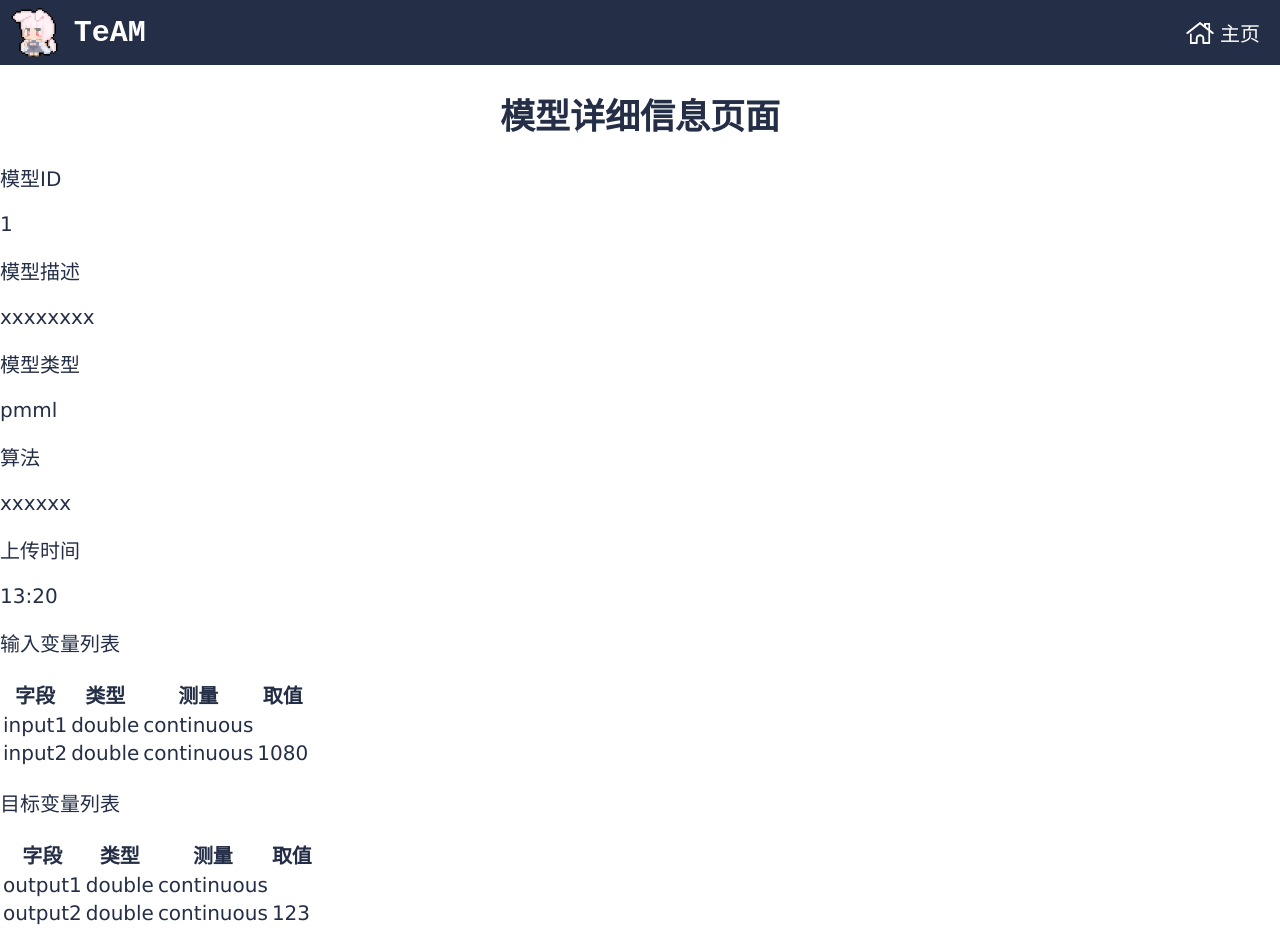
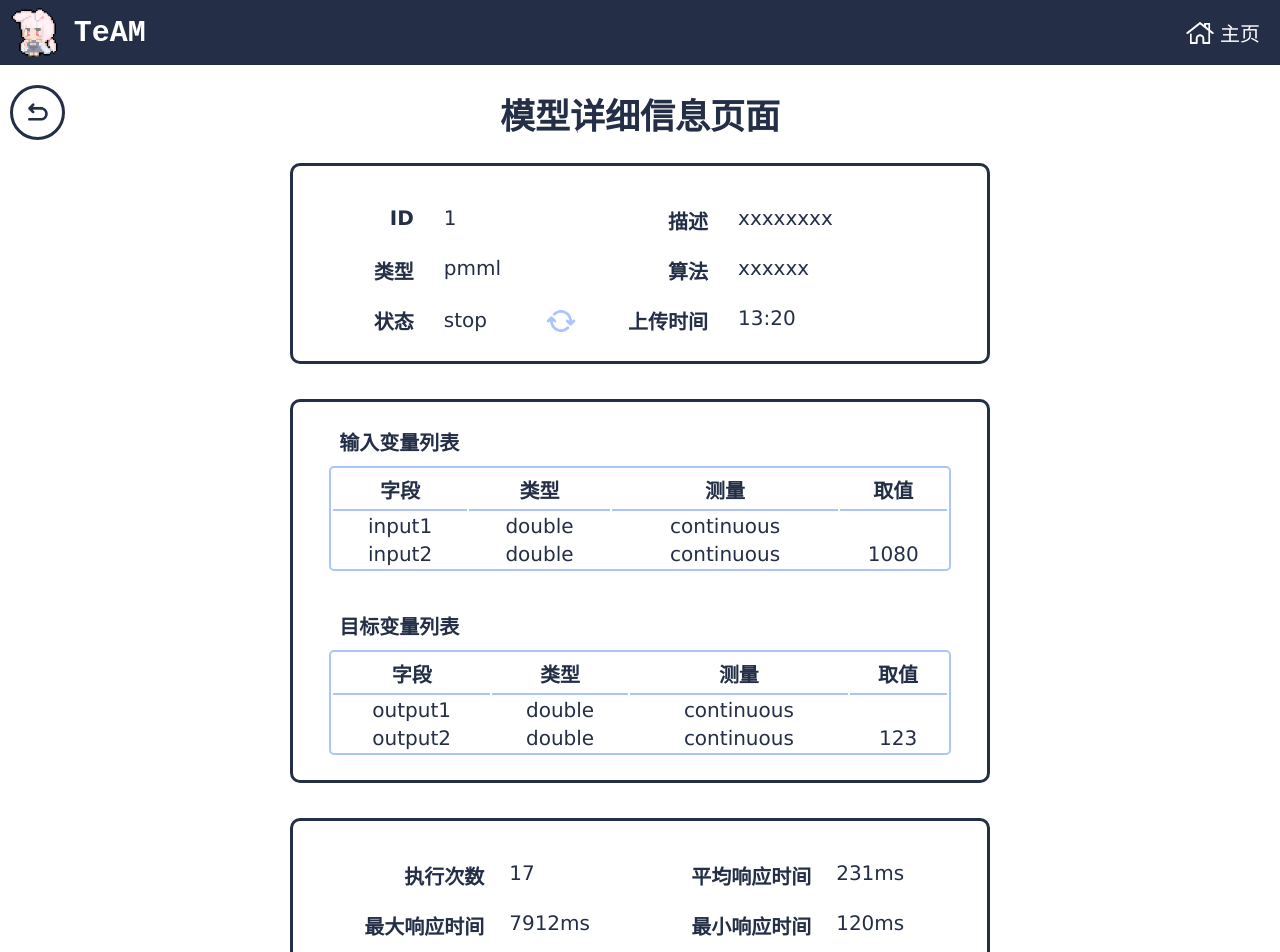
Before and after one commit to ferv3455/ML-Model-Management, a Vue app in the folder client/: page /model/1 in a window 1280 px wide. Shown: the top 952 px of the page. Built offline with nearby package versions, Linux system fonts and the light colour scheme.

Commit message:
对模型详细页面添加了排版与部分样式

```diff
--- a/client/src/style/daycolor.css
+++ b/client/src/style/daycolor.css
@@ -2,11 +2,13 @@
     --textColor: #242f47;
     --backgroundColor: #ffffff;
     --buttonColor: #abc4ff;
+    --roundButtonColor: #c1d3fe;
     --hrefColor: #242f47;
     --inputColor: #e2eafc;
     --navColor: #242f47;
     --navTextColor: #ffffff;
     --buttonTransColor: #e2eafc;
+    --importantColor: rgb(246, 136, 141);
 }
 
 button {
@@ -44,3 +46,8 @@ nav {
     border-color: var(--textColor);
     border-width: 2px;
 }
+
+.roundButton {
+    background-color: transparent;
+    border-color: var(--textColor);
+}
--- a/client/src/style/main.css
+++ b/client/src/style/main.css
@@ -49,3 +49,12 @@ body {
     font-size: 20px;
     font-family: 'Lucida Sans', 'Lucida Sans Regular', 'Lucida Grande', 'Lucida Sans Unicode', Geneva, Verdana, sans-serif;
 }
+
+.roundButton {
+    width: 55px;
+    height: 55px;
+    border-radius: 29px;
+    border-style: solid;
+    border-width: 3;
+    box-shadow: none;
+}
--- a/client/src/views/ModelIDView.vue
+++ b/client/src/views/ModelIDView.vue
@@ -4,16 +4,27 @@
       模型详细信息页面
     </h1>
     <div id="modelIDPageModelDetail">
-      <p class="modelIDPageModelInfo">模型ID</p>
+      <div id="modelIDPageModelDetailBasic">
+        <p class="modelIDPageModelInfo">ID</p>
         <p class="modelIDPageGetModelInfo">{{ modelID }}</p>
-      <p class="modelIDPageModelInfo">模型描述</p>
+        <p class="modelIDPageModelInfo">描述</p>
         <p class="modelIDPageGetModelInfo">{{ modelDes }}</p>
-      <p class="modelIDPageModelInfo">模型类型</p>
+        <p class="modelIDPageModelInfo">类型</p>
         <p class="modelIDPageGetModelInfo">{{ modelType }}</p>
         <p class="modelIDPageModelInfo">算法</p>
         <p class="modelIDPageGetModelInfo">{{ modelAlgo }}</p>
+        <p class="modelIDPageModelInfo">状态</p>
+        <div id="modelIDPageStatusBox">
+          <p class="modelIDPageGetModelInfo">{{ modelStatus }}</p>
+          <button @click="changeModelStatus" id="modelIDPageChangeModelStatus">
+            <img id="modelIDPageChangeStatusIcon" src="../assets/changeStatusIcon.png" alt="return">
+          </button>
+        </div>
         <p class="modelIDPageModelInfo">上传时间</p>
         <p class="modelIDPageGetModelInfo">{{ modelTime }}</p>
+      </div>
+      <div id="modelIDPageModelVar">
+        <div class="modelIDPageModelVarTable">
           <p class="modelIDPageModelInfo">输入变量列表</p>
           <table id="modelIDPageInputTable">
             <tr>
@@ -29,6 +40,8 @@
               <td>{{ input.value }}</td>
             </tr>
           </table>
+        </div>
+        <div class="modelIDPageModelVarTable">
           <p class="modelIDPageModelInfo">目标变量列表</p>
           <table id="modelIDPageOutputTable">
             <tr>
@@ -44,8 +57,9 @@
               <td>{{ output.value }}</td>
             </tr>
           </table>
-      <p class="modelIDPageModelInfo">当前服务状态</p>
-      <p class="modelIDPageGetModelInfo">{{ modelStatus }}</p>
+        </div>
+      </div>
+      <div id="modelIDPageModelTimeInfo">
         <p class="modelIDPageModelInfo">执行次数</p>
         <p class="modelIDPageGetModelInfo">{{ modelCount }}</p>
         <p class="modelIDPageModelInfo">平均响应时间</p>
@@ -55,15 +69,36 @@
         <p class="modelIDPageModelInfo">最小响应时间</p>
         <p class="modelIDPageGetModelInfo">{{ modelMinResTime }}ms</p>
       </div>
-    <button @click="changeModelStatus" id="modelIDPageChangeModelStatus">切换模型服务状态</button>
-    <button @click="backToModelPage" id="modelIDPageBackToModelPage">返回模型列表</button>
+      <div>
         <button @click="goToTestPage" id="modelIDPageGoToTestPage">进入模型测试</button>
         <button @click="goToPredictPage" id="modelIDPageGoToPredictPage">进入部署接口页面</button>
+      </div>
+    </div>
+    <button @click="backToModelPage" id="modelIDPageBackToModelPage" class="roundButton">
+      <img id="modelIDPageReturnIcon" src="../assets/returnIcon.png" alt="return">
+    </button>
   </div>
 </template>
 
 <script>
 import axios from 'axios';
+
+function changeModelDetailSize() {
+  const cont = document.getElementById('modelIDPageModelDetailBasic');
+  const cont2 = document.getElementById('modelIDPageModelVar');
+  const cont3 = document.getElementById('modelIDPageModelTimeInfo');
+  if (window.innerWidth <= 800) {
+    cont.style.width = `${window.innerWidth * 0.95}px`;
+    cont2.style.width = `${window.innerWidth * 0.95}px`;
+    cont3.style.width = `${window.innerWidth * 0.95}px`;
+  } else {
+    cont.style.width = '700px';
+    cont2.style.width = '700px';
+    cont3.style.width = '700px';
+  }
+}
+
+window.onresize = changeModelDetailSize;
 
 export default {
   data() {
@@ -145,6 +180,7 @@ export default {
     },
   },
   mounted() {
+    changeModelDetailSize();
     // TODO
     // 从后端获取数据
   },
@@ -152,4 +188,136 @@ export default {
 </script>
 
 <style>
+#modelIDPageModelDetail {
+  display: flex;
+  flex-direction: column;
+  align-items: center;
+}
+
+#modelIDPageModelDetailBasic {
+  border-style: solid;
+  border-color: var(--textColor);
+  border-radius: 10px;
+  border-width: 3px;
+  box-sizing: border-box;
+  padding: 20px;
+  padding-bottom: 25px;
+  display: grid;
+  grid-template-columns: 20% 20% 25% 35%;
+  grid-template-rows: 50px 50px 50px;
+}
+
+#modelIDPageModelDetailBasic .modelIDPageModelInfo {
+  text-align: right;
+  margin-right: 30px;
+  font-weight: bolder;
+}
+
+#modelIDPageModelVar {
+  margin-top: 35px;
+  border-style: solid;
+  border-color: var(--textColor);
+  border-radius: 10px;
+  border-width: 3px;
+  box-sizing: border-box;
+  display: flex;
+  flex-direction: column;
+  padding: 20px;
+  align-items: center;
+}
+
+.modelIDPageModelVarTable {
+  width: 95%;
+  margin: 5px;
+  flex-grow: 1;
+}
+
+.modelIDPageModelVarTable .modelIDPageModelInfo {
+  margin: 10px;
+  margin-top: 0px;
+  font-weight: bolder;
+  text-align: left;
+}
+
+.modelIDPageModelVarTable table {
+  width: 100%;
+  text-align: center;
+  border-style: solid;
+  border-color: var(--buttonColor);
+  border-radius: 5px;
+  border-width: 2px;
+}
+
+.modelIDPageModelVarTable th {
+  border-bottom-style: solid;
+  border-color: var(--buttonColor);
+  border-collapse: collapse;
+  border-width: 2px;
+  padding: 5px;
+}
+
+#modelIDPageModelTimeInfo {
+  margin-top: 35px;
+  margin-bottom: 35px;
+  border-style: solid;
+  border-color: var(--textColor);
+  border-radius: 10px;
+  border-width: 3px;
+  box-sizing: border-box;
+  padding: 20px;
+  padding-bottom: 30px;
+  display: grid;
+  grid-template-columns: 30% 20% 30% 20%;
+  grid-template-rows: 50px 50px;
+}
+
+#modelIDPageModelTimeInfo .modelIDPageModelInfo {
+  text-align: right;
+  margin-right: 25px;
+  font-weight: bolder;
+}
+
+#modelIDPageInputTable {
+  margin-bottom: 30px;
+}
+
+#modelIDPageReturnIcon {
+  width: 30px;
+  margin: 0px;
+  margin-top: 3px;
+}
+
+#modelIDPageBackToModelPage {
+  position: absolute;
+  top: 80px;
+  left: 5px;
+}
+
+#modelIDPageChangeStatusIcon {
+  width: 30px;
+  margin: 0px;
+}
+
+#modelIDPageChangeModelStatus {
+  background-color: transparent;
+  color: transparent;
+  box-shadow: none;
+  width: 30px;
+  height: 30px;
+  margin-left: 40px;
+}
+
+#modelIDPageStatusBox {
+  display: flex;
+  align-items: center;
+  margin-top: 18px;
+}
+
+#modelIDPageStatusBox .modelIDPageGetModelInfo {
+  width: 60px;
+}
+
+#modelIDPageGoToTestPage {
+  margin-right: 30px;
+}
 </style>
```
Also changed, not shown: client/src/assets/changeStatusIcon.png (added), client/src/assets/returnIcon.png (added). Lines whose indentation alone changed are shown as unchanged.
